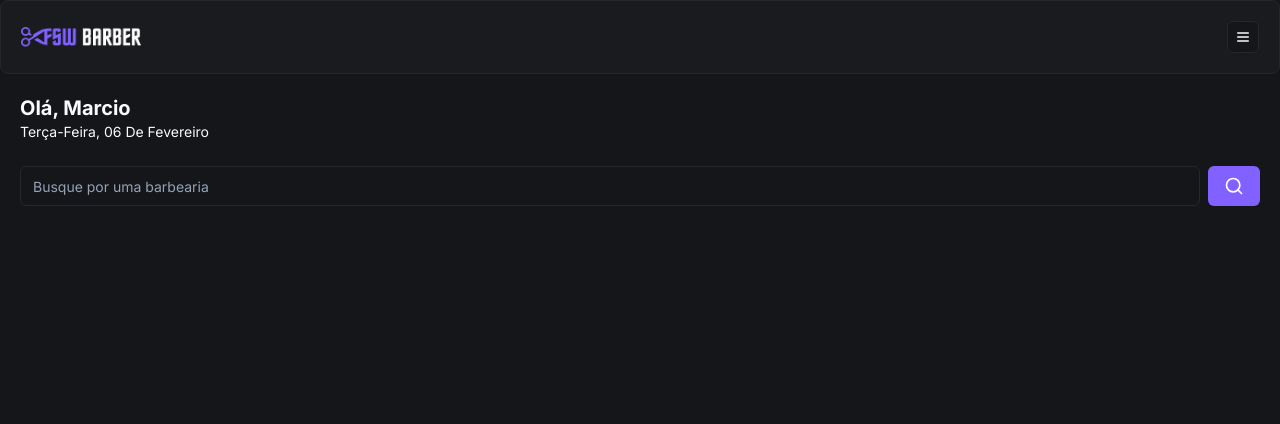
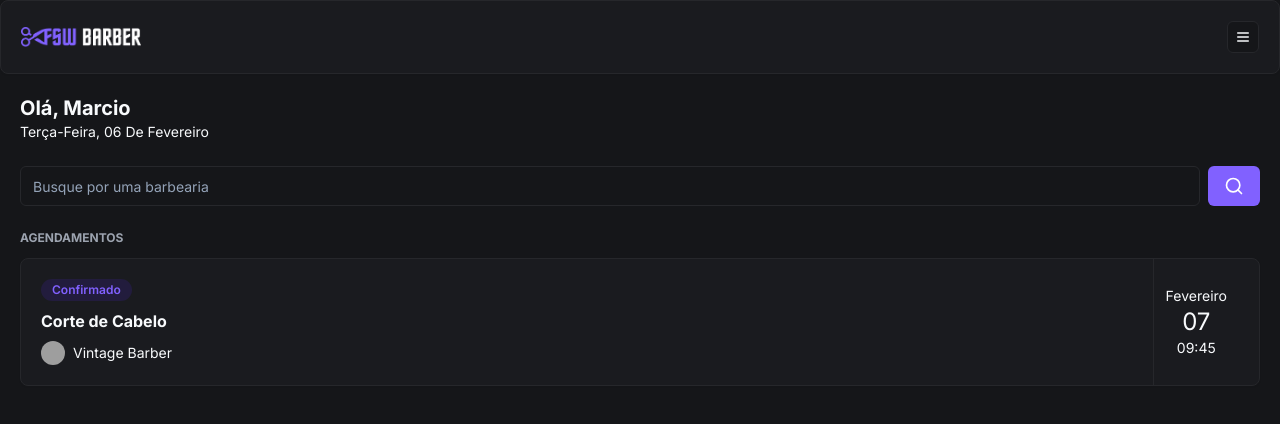
Before and after one commit to MarcioTanan/Barber-Shop, a Next.js app: page / in a window 1280 px wide. Shown: the top 424 px of the page. Built offline with nearby package versions, Linux system fonts and the light colour scheme; grey boxes are pictures that could not be loaded.

Commit message:
add initial booking

```diff
--- a/app/(home)/page.tsx
+++ b/app/(home)/page.tsx
@@ -2,6 +2,7 @@ import { format } from 'date-fns'
 import Header from "../_components/header";
 import { ptBR } from 'date-fns/locale';
 import Search from './_components/search';
+import BookingItem from '../_components/booking-item';
 
 export default function Home() {
   return (
@@ -19,6 +20,11 @@ export default function Home() {
       <div className='px-5 mt-6'>
         < Search />
       </div>
+
+      <div className="px-5 mt-6">
+          <h2 className='text-xs mb-3 uppercase text-gray-400 font-bold'>Agendamentos</h2>
+          <BookingItem/>
+      </div>
     </div>
   )
 }
--- /dev/null
+++ b/app/_components/booking-item.tsx
@@ -0,0 +1,37 @@
+import { Avatar, AvatarFallback, AvatarImage } from "./ui/avatar";
+import { Badge } from "./ui/badge";
+import { Card, CardContent } from "./ui/card";
+
+
+const Booking = () => {
+    return (
+        <Card>
+            <CardContent className="p-5 flex justify-between py-0">
+                <div className="flex flex-col gap-2 py-5">
+                    <Badge className="bg-[#221c3D] text-primary hover:bg-[#221c3D] w-fit">Confirmado</Badge>
+                    <h2 className="font-bold">Corte de Cabelo</h2>
+
+                    <div className="flex items-center gap-2">
+                        <Avatar className="h-6 w-6">
+                            <AvatarImage src="https://utfs.io/f/0ddfbd26-a424-43a0-aaf3-c3f1dc6be6d1-1kgxo7.png" />
+
+                            <AvatarFallback>A</AvatarFallback>
+                        </Avatar>
+
+                        <h3 className="text-sm">Vintage Barber</h3>
+                    </div>
+
+                </div>
+
+                <div className="flex flex-col items-center justify-center px-3 border-l border-solid border-secondary">
+                    <p className="text-sm">Fevereiro</p>
+                    <p className="text-2xl">07</p>
+                    <p className="text-sm">09:45</p>
+                </div>
+            </CardContent>
+        </Card>
+
+    );
+}
+
+export default Booking;
--- /dev/null
+++ b/app/_components/ui/avatar.tsx
@@ -0,0 +1,50 @@
+"use client"
+
+import * as React from "react"
+import * as AvatarPrimitive from "@radix-ui/react-avatar"
+
+import { cn } from "@/app/_lib/utils"
+
+const Avatar = React.forwardRef<
+  React.ElementRef<typeof AvatarPrimitive.Root>,
+  React.ComponentPropsWithoutRef<typeof AvatarPrimitive.Root>
+>(({ className, ...props }, ref) => (
+  <AvatarPrimitive.Root
+    ref={ref}
+    className={cn(
+      "relative flex h-10 w-10 shrink-0 overflow-hidden rounded-full",
+      className
+    )}
+    {...props}
+  />
+))
+Avatar.displayName = AvatarPrimitive.Root.displayName
+
+const AvatarImage = React.forwardRef<
+  React.ElementRef<typeof AvatarPrimitive.Image>,
+  React.ComponentPropsWithoutRef<typeof AvatarPrimitive.Image>
+>(({ className, ...props }, ref) => (
+  <AvatarPrimitive.Image
+    ref={ref}
+    className={cn("aspect-square h-full w-full", className)}
+    {...props}
+  />
+))
+AvatarImage.displayName = AvatarPrimitive.Image.displayName
+
+const AvatarFallback = React.forwardRef<
+  React.ElementRef<typeof AvatarPrimitive.Fallback>,
+  React.ComponentPropsWithoutRef<typeof AvatarPrimitive.Fallback>
+>(({ className, ...props }, ref) => (
+  <AvatarPrimitive.Fallback
+    ref={ref}
+    className={cn(
+      "flex h-full w-full items-center justify-center rounded-full bg-muted",
+      className
+    )}
+    {...props}
+  />
+))
+AvatarFallback.displayName = AvatarPrimitive.Fallback.displayName
+
+export { Avatar, AvatarImage, AvatarFallback }
--- /dev/null
+++ b/app/_components/ui/badge.tsx
@@ -0,0 +1,36 @@
+import * as React from "react"
+import { cva, type VariantProps } from "class-variance-authority"
+
+import { cn } from "@/app/_lib/utils"
+
+const badgeVariants = cva(
+  "inline-flex items-center rounded-full border px-2.5 py-0.5 text-xs font-semibold transition-colors focus:outline-none focus:ring-2 focus:ring-ring focus:ring-offset-2",
+  {
+    variants: {
+      variant: {
+        default:
+          "border-transparent bg-primary text-primary-foreground hover:bg-primary/80",
+        secondary:
+          "border-transparent bg-secondary text-secondary-foreground hover:bg-secondary/80",
+        destructive:
+          "border-transparent bg-destructive text-destructive-foreground hover:bg-destructive/80",
+        outline: "text-foreground",
+      },
+    },
+    defaultVariants: {
+      variant: "default",
+    },
+  }
+)
+
+export interface BadgeProps
+  extends React.HTMLAttributes<HTMLDivElement>,
+    VariantProps<typeof badgeVariants> {}
+
+function Badge({ className, variant, ...props }: BadgeProps) {
+  return (
+    <div className={cn(badgeVariants({ variant }), className)} {...props} />
+  )
+}
+
+export { Badge, badgeVariants }
--- a/package.json
+++ b/package.json
@@ -13,6 +13,7 @@
   },
   "dependencies": {
     "@prisma/client": "^5.9.1",
+    "@radix-ui/react-avatar": "^1.0.4",
     "@radix-ui/react-slot": "^1.0.2",
     "class-variance-authority": "^0.7.0",
     "clsx": "^2.1.0",
```
Also changed, not shown: docker-compose.yml (added), 1 other file (tests, documents, lock files or other folders).
